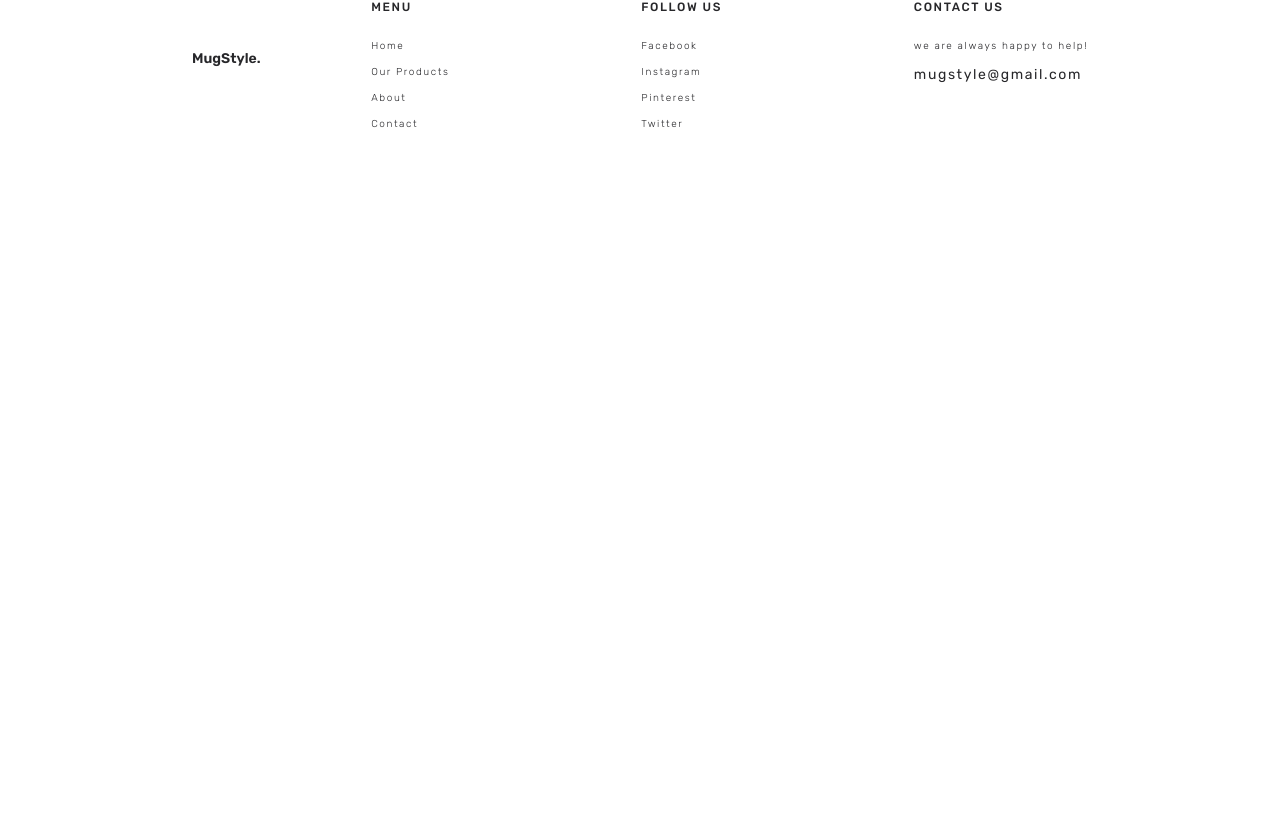
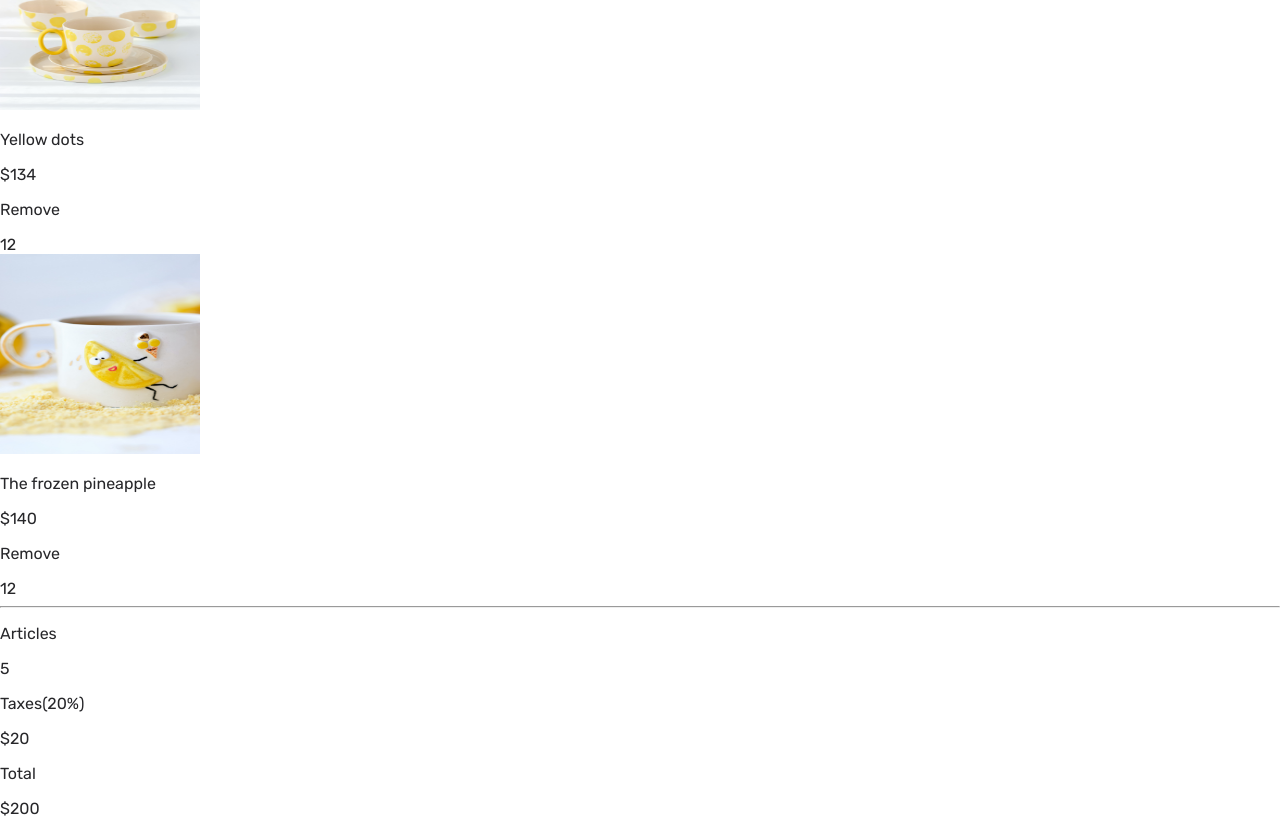
Before and after one commit to Morganefrlr/eshop-mugstyle2024, a Next.js app: page /cart in a window 1280 px wide. Shown: the part 323-1160 px from the top of the page. Before the commit the page ends 800 px from the top, so only its background shows below. Built offline with nearby package versions, Linux system fonts and the light colour scheme.

Commit message:
T13: cart HTML

```diff
--- a/src/app/cart/_cart.scss
+++ b/src/app/cart/_cart.scss
@@ -0,0 +1,3 @@
+.page{
+    color: brown;
+}
--- a/src/app/cart/page.tsx
+++ b/src/app/cart/page.tsx
@@ -1,15 +1,42 @@
+import { featuredProducts } from '@/fakeData/fakeData';
 import Title from '@/reusableComponents/title/Title';
+import Image from 'next/image';
 import React from 'react';
 
 const page = () => {
     return (
         <div className='cartMain'>
             <Title label={'Your Cart'} titlePage={true}/>
-            <div className='cart'>
-                <div className='cartMain_rightSide'>je suis la div avec les articles</div>
-                <div className='cartMain_leftSide'>Je suis la div total</div>
+            <div className='cartMain_rightSide'>
+                {featuredProducts.map(item =>
+                    <div className='flex w-[70%] h-auto mx-auto items-center text-zinc-100 mt-10 justify-between max-xl:w-[75%]' key={item.id}>
+                        <div className='flex'>
+                            <Image src={item.cover} alt='' width={200} height={200} className='w-28 h-28 object-cover mr-10 max-xl:w-20 max-xl:h-20 max-xl:mr-5 max-lg:w-16 max-lg:h-16'/>
+                            <div className='flex flex-col gap-4 max-xl:gap-2 max-lg:gap-1'>
+                                <p className='text-lg max-xl:text-sm max-lg:text-xs'>{item.title}</p>
+                                <p className='text-base max-xl:text-sm max-lg:text-xs'>${item.price}</p>
+                                <p className='uppercase text-zinc-500 tracking-widest cursor-pointer max-lg:text-xs' >Remove</p>
+                            </div>
+                        </div>
+                        <div className='w-16 h-12 border-[1px] border-zinc-700 flex justify-center items-center max-lg:w-12 max-lg:h-8'>12</div>
+                    </div>
+                )}
             </div>
-
+            <hr />
+            <div className='cartMain_leftSide'>
+                <div>
+                    <p>Articles</p>
+                    <p>5</p>
+                </div>
+                <div>
+                    <p>Taxes(20%)</p>
+                    <p>$20</p>
+                </div>
+                <div>
+                    <p>Total</p>
+                    <p>$200</p>
+                </div>
+            </div>
         </div>
     );
 };
--- a/src/components/featured/Featured.tsx
+++ b/src/components/featured/Featured.tsx
@@ -9,7 +9,7 @@ type Props ={
 const Featured = ({products} :Props ) => {
     return (
         <div className='featuredMain'>
-            <Title label={'Featured Mugs'} titlePage={false}/>
+            <Title label={'Featured Mugs'} titlePage={false} />
             <FeaturedCardContainer products={products} />
         </div>
     );
--- a/src/reusableComponents/productsList/ProductsList.tsx
+++ b/src/reusableComponents/productsList/ProductsList.tsx
@@ -15,7 +15,7 @@ const ProductsList = ({label, products, titlePage} : Props) => {
 
     return (
         <div className='productsListMain'>
-           <Title label={label} titlePage={titlePage}/>
+           <Title label={label} titlePage={titlePage} />
            <DisplayProductsList products={products}/>
         </div>
     );
--- a/src/reusableComponents/title/Title.tsx
+++ b/src/reusableComponents/title/Title.tsx
@@ -1,7 +1,8 @@
 
 type Props= {
     label: string,
-    titlePage: boolean
+    titlePage: boolean,
+
 }
 
 
--- a/src/reusableComponents/title/_title.scss
+++ b/src/reusableComponents/title/_title.scss
@@ -3,6 +3,7 @@
     font-size: 14px;
     text-align: center;
     margin: 4rem 0;
+
 }
 
 .page{
```
